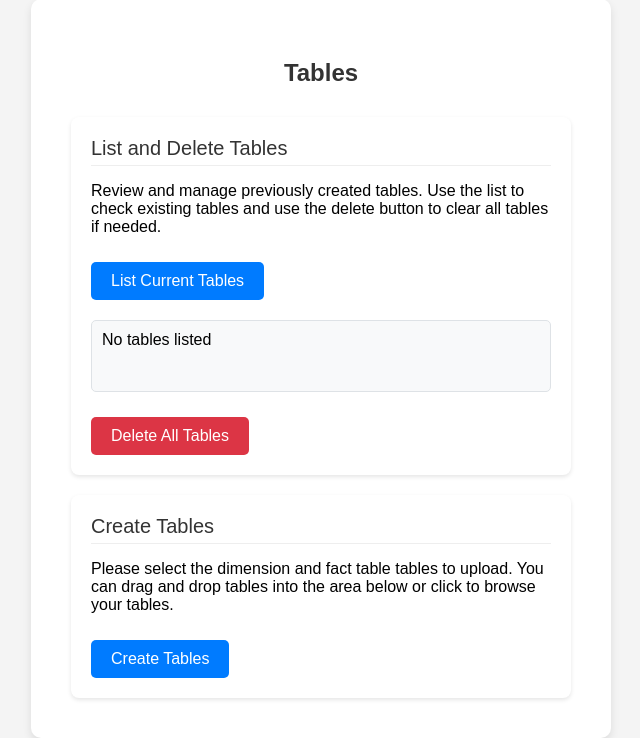
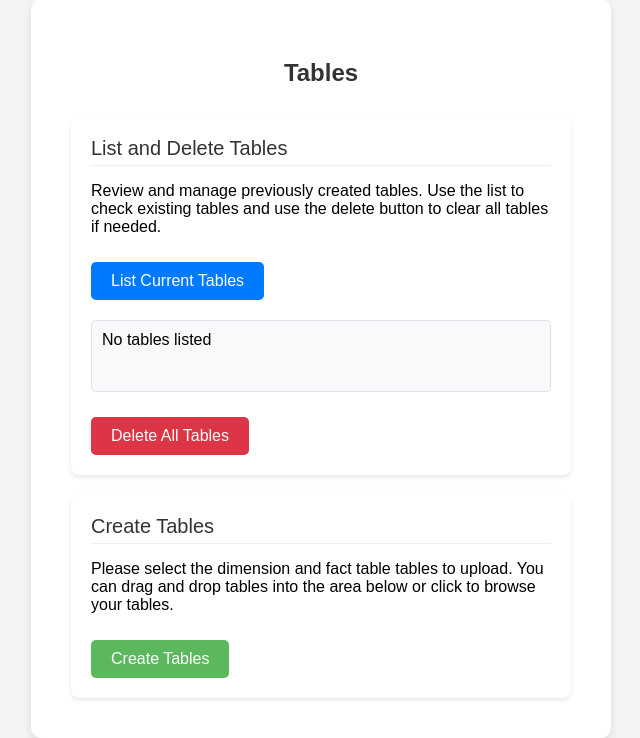
Before and after one commit to pranjal299/Sales-Reporting-Application-Azure, a Flask app: page /tables in a window 1280 px wide. Shown: the part 187-925 px from the top of the page, without its empty margins (319-959 px from the left). Run offline with Flask 3, Linux system fonts and the light colour scheme.

Commit message:
Changes to create tables button

```diff
--- a/templates/tables.html
+++ b/templates/tables.html
@@ -189,6 +189,22 @@
             margin-top: 20px; /* Add top margin to separate from nav */
         }
 
+        .create-tables-btn {
+            background-color: #5cb85c; /* Green background */
+            color: white;
+            border: none;
+            padding: 10px 20px;
+            margin-top: 10px;
+            cursor: pointer;
+            border-radius: 5px;
+            font-size: 16px;
+            transition: background-color 0.3s ease;
+        }
+
+        .create-tables-btn:hover {
+            background-color: #4cae4c; /* Slightly darker green for hover state */
+        }
+
     </style>
 </head>
 <body>
@@ -217,7 +233,7 @@
         <div class="section">
             <div class="section-header">Create Tables</div>
             <p>Please select the dimension and fact table tables to upload. You can drag and drop tables into the area below or click to browse your tables.</p>
-            <button type="button" id="createTablesBtn">Create Tables</button>
+            <button type="button" id="createTablesBtn" class="create-tables-btn">Create Tables</button>
         </div>
     </div>
     <script>
```
